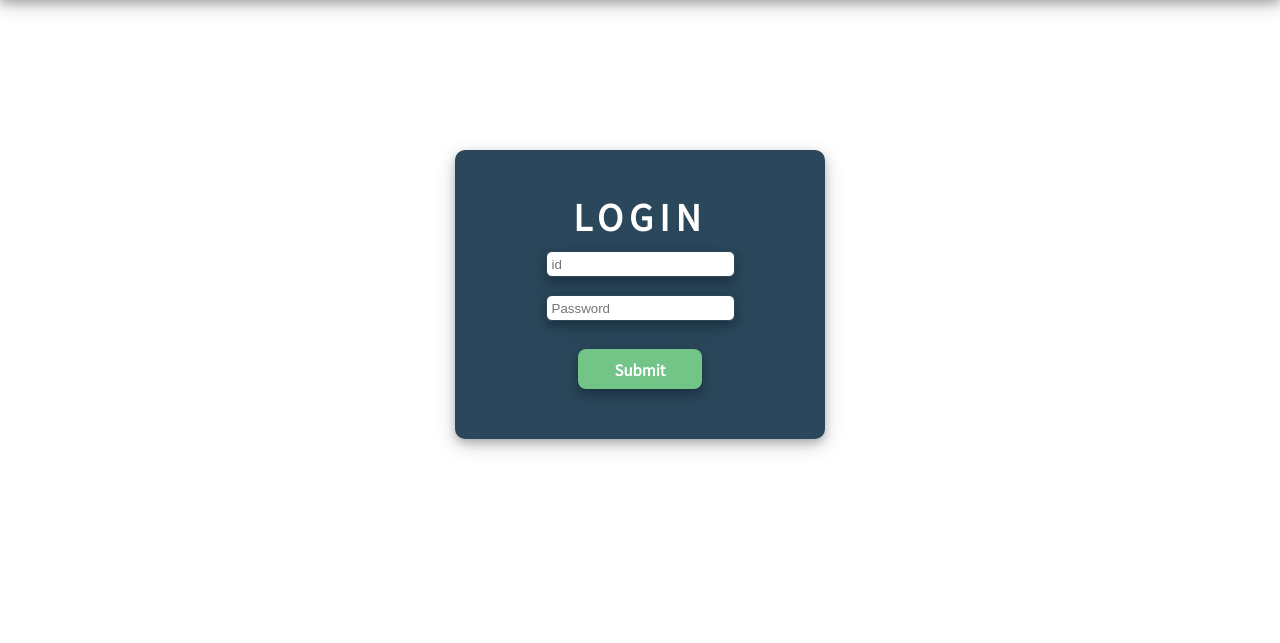
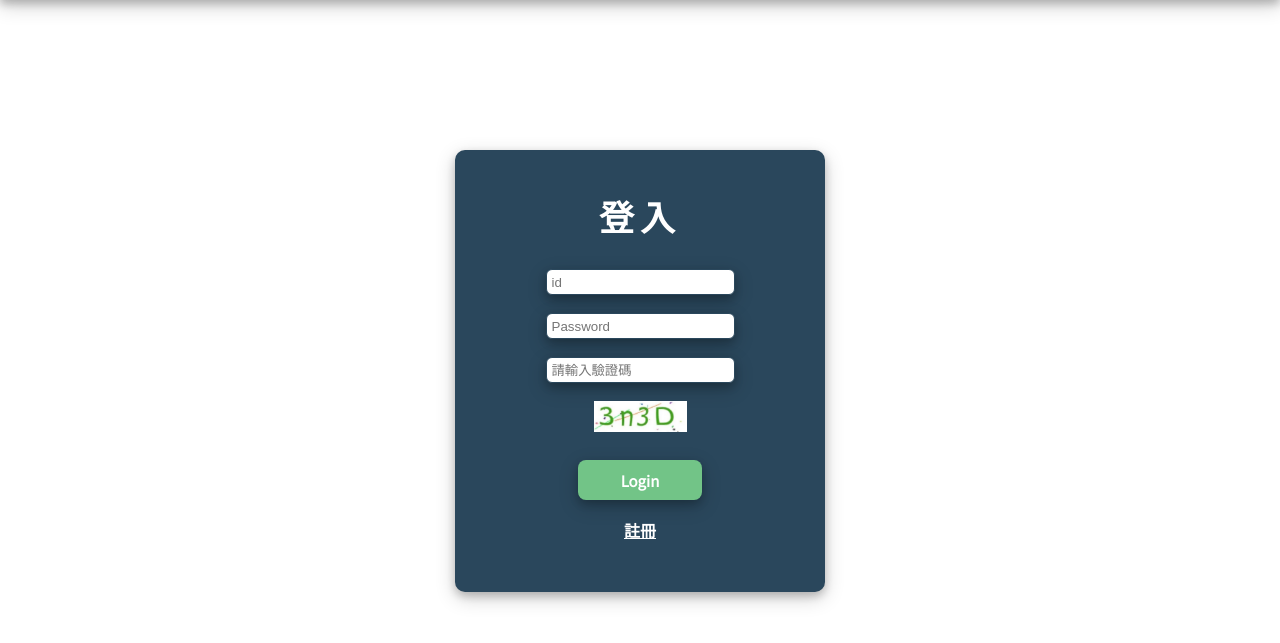
Before and after one commit to Jason5564/EndofTerm, a PHP site: page /LoginPage.php in a window 1280 px wide. Shown: the part 50-693 px from the top of the page. Run offline with PHP 8.4, Linux system fonts and the light colour scheme.

Commit message:
login and register navbar

```diff
--- a/LoginPage.php
+++ b/LoginPage.php
@@ -7,7 +7,7 @@
 <head>
     <meta charset="UTF-8">
     <meta name="viewport" content="width=device-width, initial-scale=1.0">
-    <title>Login</title>
+    <title>登入</title>
     <link rel="preconnect" href="https://fonts.googleapis.com">
     <link rel="preconnect" href="https://fonts.gstatic.com" crossorigin>
     <link href="https://fonts.googleapis.com/css2?family=Noto+Sans+TC&display=swap" rel="stylesheet">
@@ -23,7 +23,7 @@
 
     <div class="loginBlock center" style="margin-top: 150px">
         <div style="font-size: 35px; font-family: 'Noto Sans TC', sans-serif; font-weight: bold; color: white; text-align: center; letter-spacing: 6px;">
-            LOGIN
+            登入
         </div>
 
         <form action="Login.php" method="post" class="loginForm">
@@ -31,13 +31,23 @@
                 <p class="error" style="color: #ff4f4f; text-align: center; font-family: 'Noto Sans TC', sans-serif;"><?php echo $_GET['error']; ?></p>
             <?php } ?>
 
+            <br>
             <input type="text" name="id", placeholder="id" required="required" class="center inputBox">
             <br>
+
             <input type="password" name="password", placeholder="Password" required="required" class="center inputBox">
             <br>
 
-            <input type="submit" value="Submit" class="center btnSubmit">
+            <input type="text" name="captcha", placeholder="請輸入驗證碼" required="required" class="center inputBox">
+            <br>
 
+            <img src="Captcha/3n3D.jpg" width="30%" height="15%" class="center">
+            <br>
+
+            <input type="submit" value="Login" class="center btnSubmit">
+            <br>
+
+            <a href="register.php" style="font-weight: bold; color: white; text-align: center; display:block">註冊</a>
         </form>
     </div>
 </body>
```
Also changed, not shown: Login.php (+13 -6 lines), register.php (+12 -0 lines), Captcha/3n3D.jpg (added).
